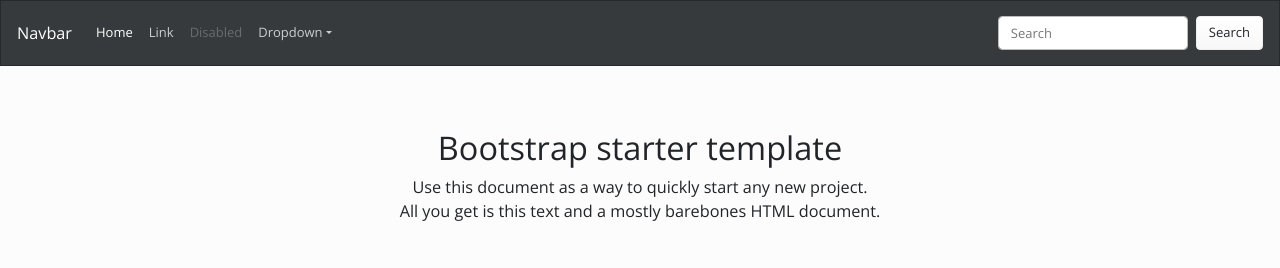
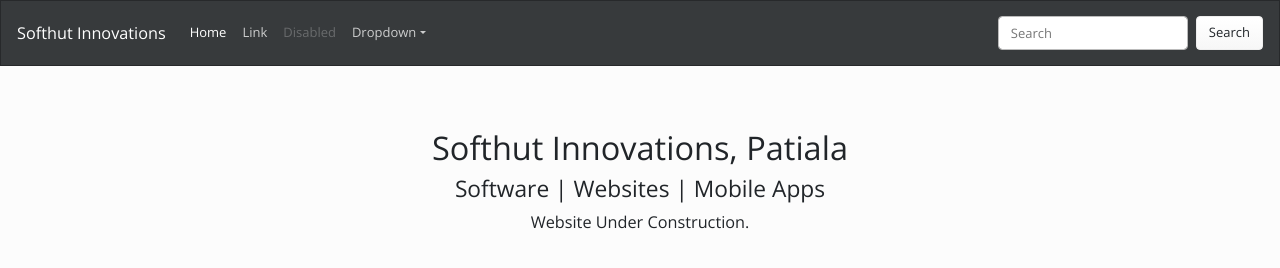
Before and after one commit to softhut/softhut.github.io, a plain HTML site: page index.html in a window 1280 px wide. Drawn offline with nearby package versions, Linux system fonts and the light colour scheme; files that its build step writes are made by us from their sources.

Commit message:
changes 1

```diff
--- a/index.html
+++ b/index.html
@@ -1,18 +1,17 @@
-
 <!doctype html>
 <html lang="en">
   <head>
     <meta charset="utf-8">
     <meta name="viewport" content="width=device-width, initial-scale=1, shrink-to-fit=no">
-    <meta name="description" content="">
-    <meta name="author" content="Mark Otto, Jacob Thornton, and Bootstrap contributors">
+    <meta name="description" content="IT Consultancy, Software, Websites, Mobile Apps and More">
+    <meta name="author" content="Amarjit Singh (www.amarjits.com)">
     <meta name="generator" content="Jekyll v3.8.6">
     <title>Softhut Innovations, Patiala</title>
 
     <link rel="canonical" href="https://getbootstrap.com/docs/4.4/examples/starter-template/">
 
     <!-- Bootstrap core CSS -->
-<link href="bootstrap.min.css" rel="stylesheet" crossorigin="anonymous">
+<link href="css/bootstrap.min.css" rel="stylesheet" crossorigin="anonymous">
 
     <!-- Favicons -->
 <link rel="apple-touch-icon" href="/docs/4.4/assets/img/favicons/apple-touch-icon.png" sizes="180x180">
@@ -52,7 +51,7 @@
   </head>
   <body>
     <nav class="navbar navbar-expand-md navbar-dark bg-dark fixed-top">
-  <a class="navbar-brand" href="#">Navbar</a>
+  <a class="navbar-brand" href="#">Softhut Innovations</a>
   <button class="navbar-toggler" type="button" data-toggle="collapse" data-target="#navbarsExampleDefault" aria-controls="navbarsExampleDefault" aria-expanded="false" aria-label="Toggle navigation">
     <span class="navbar-toggler-icon"></span>
   </button>
@@ -87,8 +86,9 @@
 <main role="main" class="container">
 
   <div class="starter-template">
-    <h1>Bootstrap starter template</h1>
-    <p class="lead">Use this document as a way to quickly start any new project.<br> All you get is this text and a mostly barebones HTML document.</p>
+    <h1>Softhut Innovations, Patiala</h1>
+    <h3>Software | Websites | Mobile Apps</h3>
+    <p class="lead">Website Under Construction.</p>
   </div>
 
 </main><!-- /.container -->
```
Lines whose indentation alone changed are shown as unchanged.
